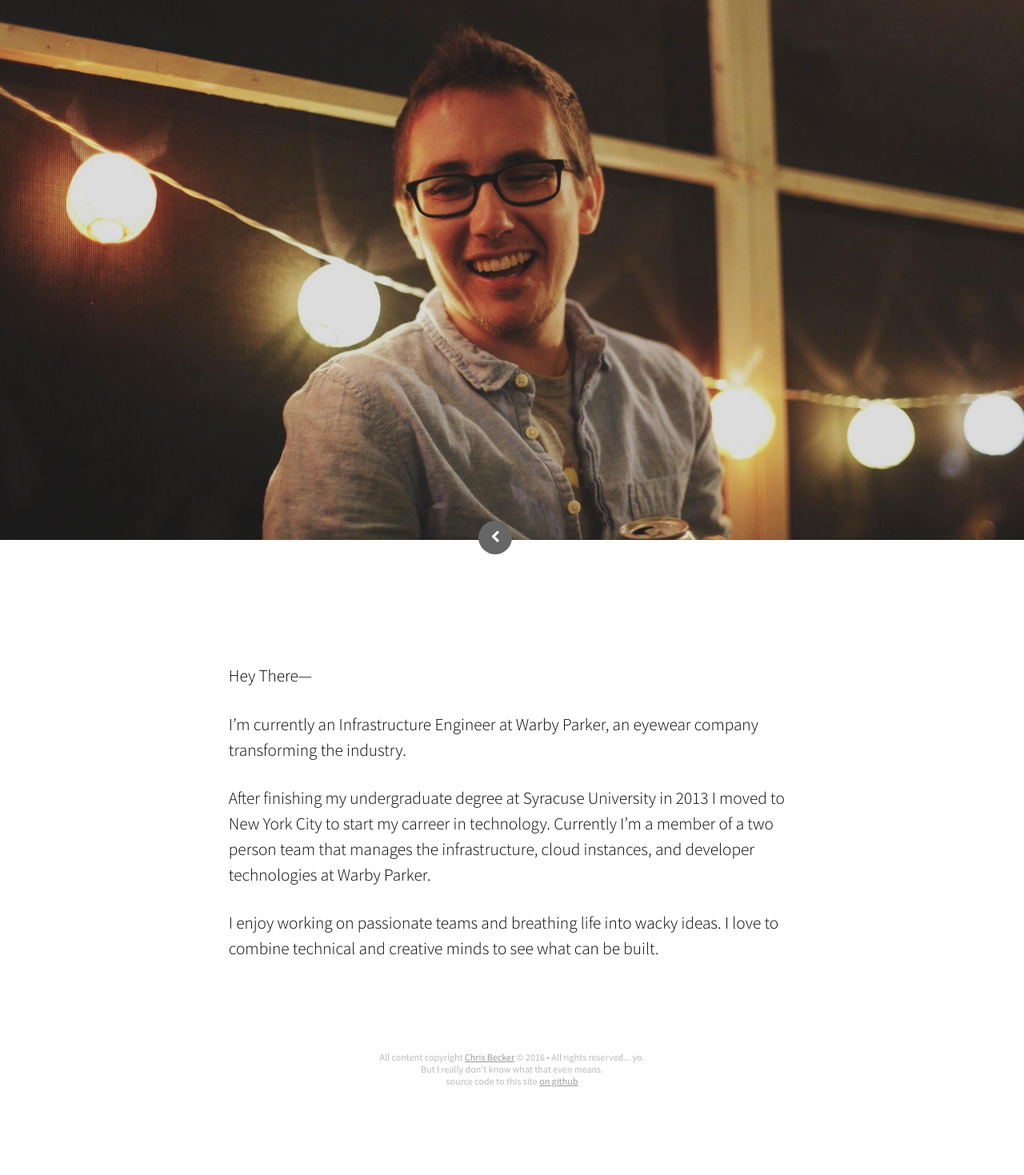
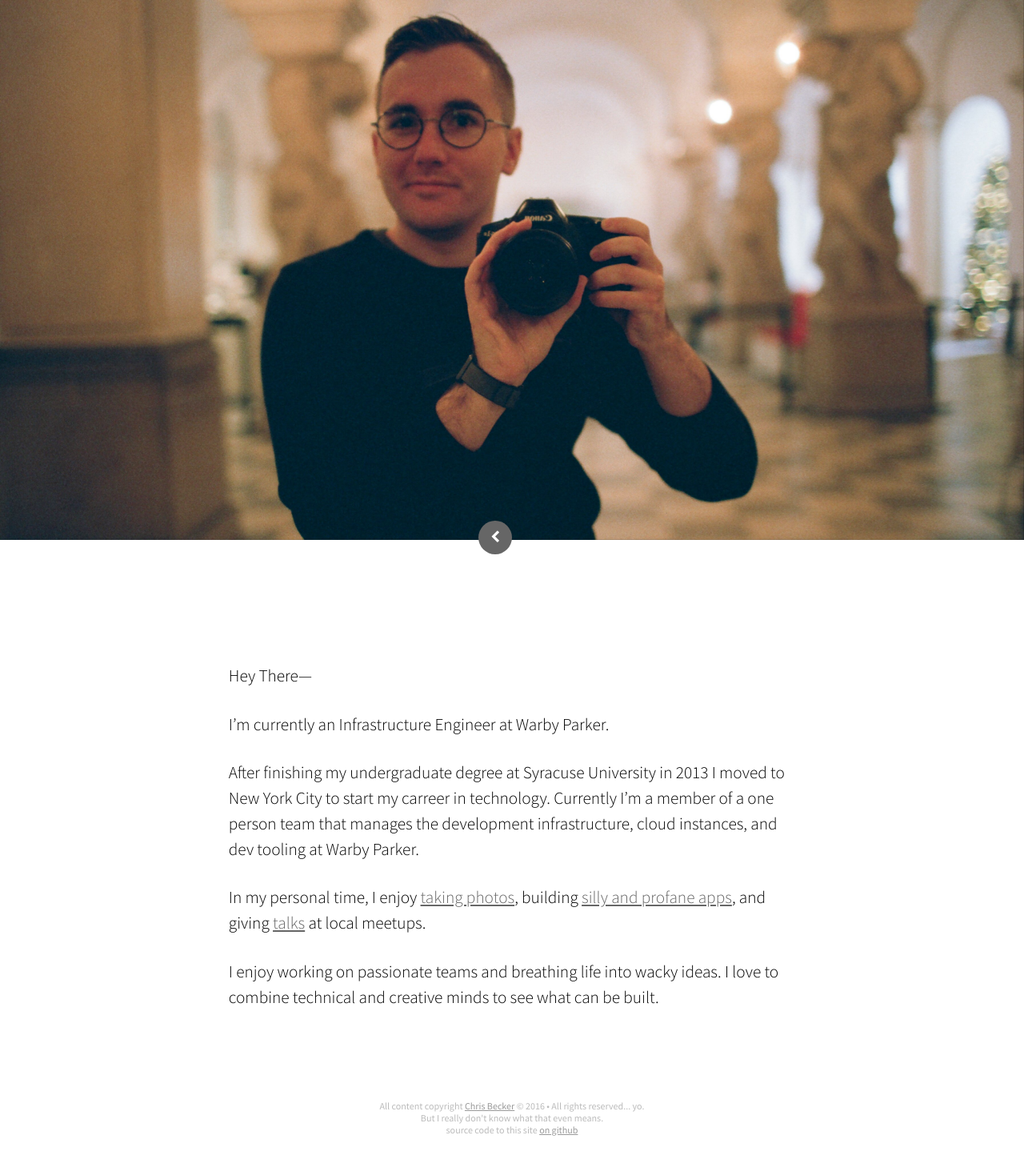
Before and after one commit to Cbeck527/becker.am, a Jekyll site: the page built from src/about/index.md, in a window 1280 px wide. Shown: the whole page at 80% size. Built offline with Jekyll 4.4.1, drawn with Linux system fonts in a browser that asks for light colours; nearby versions of some CDN libraries; before the commit the page ends 1409 px from its top, so only the background shows below that.

Commit message:
Update 'about me' section
* Update avatar image
* Update 'about me' blurb
* Fix 'about me' header image rendering issues (there are still some with
  smaller screen sizes :tear: )

```diff
--- a/src/about/index.md
+++ b/src/about/index.md
@@ -6,13 +6,16 @@ header_image: "/images/chrisbecker_full.jpg"
 
 Hey There—
 
-I'm currently an Infrastructure Engineer at Warby Parker, an eyewear company
-transforming the industry.
+I'm currently an Infrastructure Engineer at Warby Parker.
 
 After finishing my undergraduate degree at Syracuse University in 2013 I moved
 to New York City to start my carreer in technology. Currently I'm a member of a
-two person team that manages the infrastructure, cloud instances, and developer
-technologies at Warby Parker.
+one person team that manages the development infrastructure, cloud instances,
+and dev tooling at Warby Parker.
+
+In my personal time, I enjoy [taking photos](https://365.becker.am),
+building [silly and profane apps](https://github.com/Cbeck527), and
+giving [talks]({{ site.url }}/talks/) at local meetups.
 
 I enjoy working on passionate teams and breathing life into wacky ideas. I love
 to combine technical and creative minds to see what can be built.
--- a/src/css/main.sass
+++ b/src/css/main.sass
@@ -685,7 +685,7 @@ body, html
       top: 0
       background-size: cover
       text-indent: -9999px
-      background-position: center
+      background-position-x: center
   .post-header
     position: absolute
     bottom: 23%
```
Also changed, not shown: src/images/chrisbecker.jpg, src/images/chrisbecker_full.jpg, src/images/chrisbecker_long.jpg (deleted).
